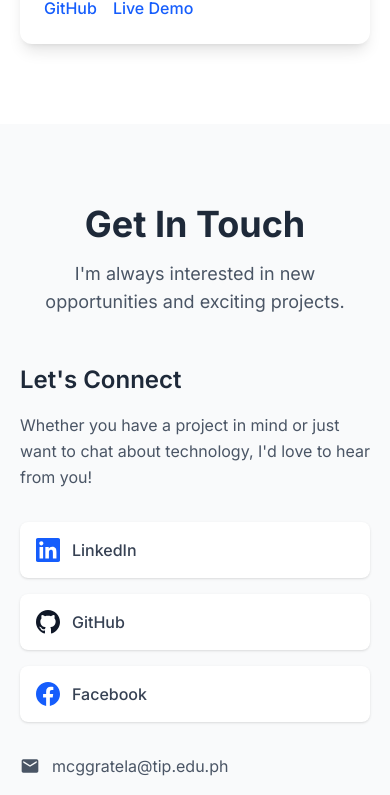
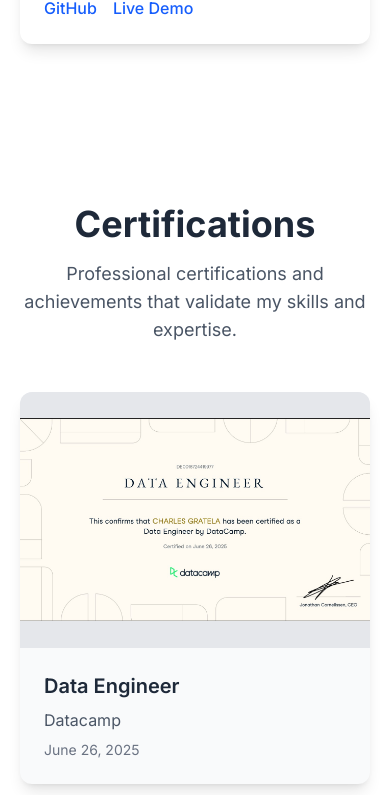
Before and after one commit to CharlesGratela/E-portfolio, a React app: page / in a window 390 px wide. Shown: the part 4816-5611 px from the top of the page. Built offline with nearby package versions, Linux system fonts and the light colour scheme; the HTML template or start-up script is replaced by a standard one.

Commit message:
added certification section

```diff
--- a/src/App.tsx
+++ b/src/App.tsx
@@ -2,6 +2,7 @@
 import Hero from './components/Hero'
 import TechStack from './components/TechStack'
 import Projects from './components/Projects'
+import Certifications from './components/Certifications'
 import Contact from './components/Contact'
 
 function App() {
@@ -11,6 +12,7 @@
       <Hero />
       <TechStack />
       <Projects />
+      <Certifications />
       <Contact />
     </div>
   )
--- /dev/null
+++ b/src/components/Certifications.tsx
@@ -0,0 +1,90 @@
+import { useState } from 'react'
+
+function Certifications() {
+  const [selectedCert, setSelectedCert] = useState<number | null>(null)
+
+  const certifications = [
+    {
+      title: "Data Engineer",
+      issuer: "Datacamp",
+      date: "June 26, 2025",
+      image: "/images/certifications/data-engineer.jpg",
+      description: "Data engineering certification covering data pipelines, ETL processes, and database management."
+    },
+    {
+      title: "Data Visualisation: Empowering Business with Effective Insights",
+      issuer: "Forage",
+      date: "March 18, 2025",
+      image: "/images/certifications/tata-certificate.jpg",
+      description: "Data visualisation certification focusing on transforming data into actionable insights for business decision-making."
+    },
+    // Add more certifications here
+  ]
+
+  return (
+    <section id="certifications" className="py-20 bg-white">
+      <div className="max-w-6xl mx-auto px-5">
+        <h2 className="section-title">Certifications</h2>
+        <p className="section-subtitle">
+          Professional certifications and achievements that validate my skills and expertise.
+        </p>
+
+        <div className="grid md:grid-cols-2 lg:grid-cols-3 gap-8 mt-12">
+          {certifications.map((cert, index) => (
+            <div
+              key={index}
+              className="bg-gray-50 rounded-xl shadow-lg overflow-hidden hover:shadow-xl transition-all duration-300 hover:-translate-y-2 cursor-pointer"
+              onClick={() => setSelectedCert(index)}
+            >
+              <div className="relative h-64 bg-gray-200 overflow-hidden">
+                <img
+                  src={cert.image}
+                  alt={cert.title}
+                  className="w-full h-full object-contain hover:scale-105 transition-transform duration-300"
+                />
+              </div>
+              <div className="p-6">
+                <h3 className="text-xl font-semibold mb-2 text-gray-800">{cert.title}</h3>
+                <p className="text-gray-600 mb-2">{cert.issuer}</p>
+                <p className="text-sm text-gray-500">{cert.date}</p>
+              </div>
+            </div>
+          ))}
+        </div>
+
+        {/* Modal for viewing certificate */}
+        {selectedCert !== null && (
+          <div
+            className="fixed inset-0 bg-black bg-opacity-75 z-50 flex items-center justify-center p-4"
+            onClick={() => setSelectedCert(null)}
+          >
+            <div className="relative max-w-4xl w-full bg-white rounded-lg overflow-hidden">
+              <button
+                onClick={() => setSelectedCert(null)}
+                className="absolute top-4 right-4 bg-white rounded-full p-2 shadow-lg hover:bg-gray-100 transition-colors z-10"
+              >
+                <svg className="w-6 h-6" fill="none" stroke="currentColor" viewBox="0 0 24 24">
+                  <path strokeLinecap="round" strokeLinejoin="round" strokeWidth={2} d="M6 18L18 6M6 6l12 12" />
+                </svg>
+              </button>
+              <img
+                src={certifications[selectedCert].image}
+                alt={certifications[selectedCert].title}
+                className="w-full h-auto"
+                onClick={(e) => e.stopPropagation()}
+              />
+              <div className="p-6 bg-white">
+                <h3 className="text-2xl font-bold mb-2">{certifications[selectedCert].title}</h3>
+                <p className="text-gray-600 mb-2">{certifications[selectedCert].issuer}</p>
+                <p className="text-sm text-gray-500 mb-4">{certifications[selectedCert].date}</p>
+                <p className="text-gray-700">{certifications[selectedCert].description}</p>
+              </div>
+            </div>
+          </div>
+        )}
+      </div>
+    </section>
+  )
+}
+
+export default Certifications
--- a/src/components/Header.tsx
+++ b/src/components/Header.tsx
@@ -13,6 +13,7 @@
           <a href="#home" className="text-gray-700 hover:text-blue-600 font-medium transition-colors">Home</a>
           <a href="#tech-stack" className="text-gray-700 hover:text-blue-600 font-medium transition-colors">Tech Stack</a>
           <a href="#projects" className="text-gray-700 hover:text-blue-600 font-medium transition-colors">Projects</a>
+          <a href="#certifications" className="text-gray-700 hover:text-blue-600 font-medium transition-colors">Certifications</a>
           <a href="#contact" className="text-gray-700 hover:text-blue-600 font-medium transition-colors">Contact</a>
         </div>
         <div className="md:hidden flex flex-col cursor-pointer" onClick={() => setIsMenuOpen(!isMenuOpen)}>
```
Also changed, not shown: public/images/certifications/data-engineer.jpg (added), public/images/certifications/tata-certificate.jpg (added).
